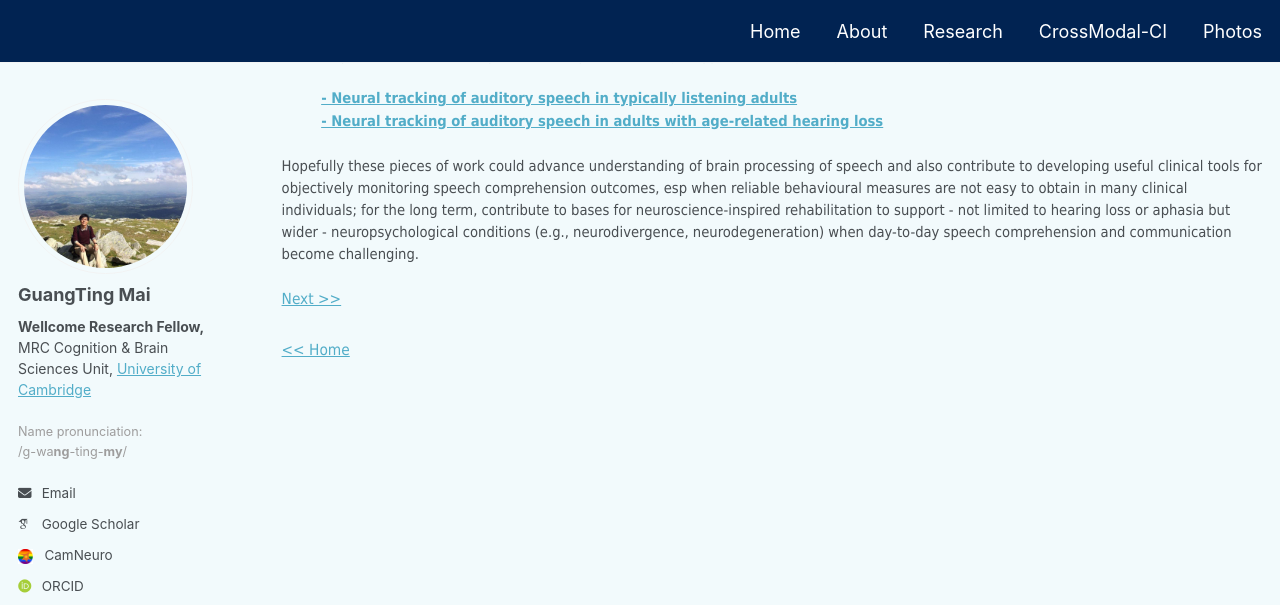
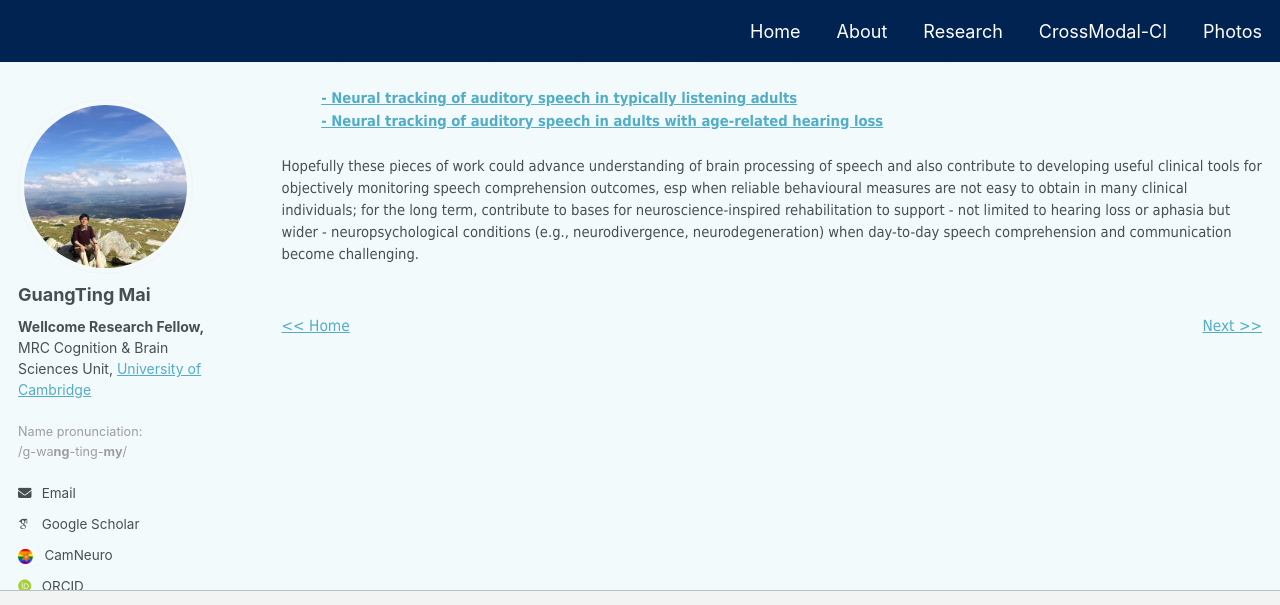
Before and after one commit to guangtingmai/guangtingmai.github.io, a Jekyll site: the page built from _pages/research-content.html, in a window 1280 px wide and 900 px high, scrolled down 858 px, cut to the strip 0-605 px from the top of the window. Built offline with Jekyll 4.4.1, drawn with Linux system fonts in a browser that asks for light colours; some web fonts are replaced.

Commit message:
Update research-content.html

```diff
--- a/_pages/research-content.html
+++ b/_pages/research-content.html
@@ -54,6 +54,8 @@
   to obtain in many clinical individuals; for the long term, contribute to bases for neuroscience-inspired rehabilitation to support - not limited to hearing loss
   or aphasia but wider - neuropsychological conditions (e.g., neurodivergence, neurodegeneration) when day-to-day speech comprehension and communication become
   challenging.</span></p>
-<p><span style="font-size: 11.5pt;font-family:Tahoma;line-height: 1.5;display: block;"><a href="https://guangtingmai.github.io/research-links/">Next >></a></span></p>
-<p><span style="font-size: 11.5pt;font-family: Tahoma;line-height: 2;display: block;"><a href="https://guangtingmai.github.io/readme/"><< Home</a></span></p>
 <br>
+<div style="font-size: 11.5pt;font-family:Tahoma;line-height: 1.5;display: flex; justify-content: space-between;">
+  <span><a href="https://guangtingmai.github.io/readme/"><< Home</a></span>
+  <span><a href="https://guangtingmai.github.io/research-links/">Next >></a></span>
+</div>
```
